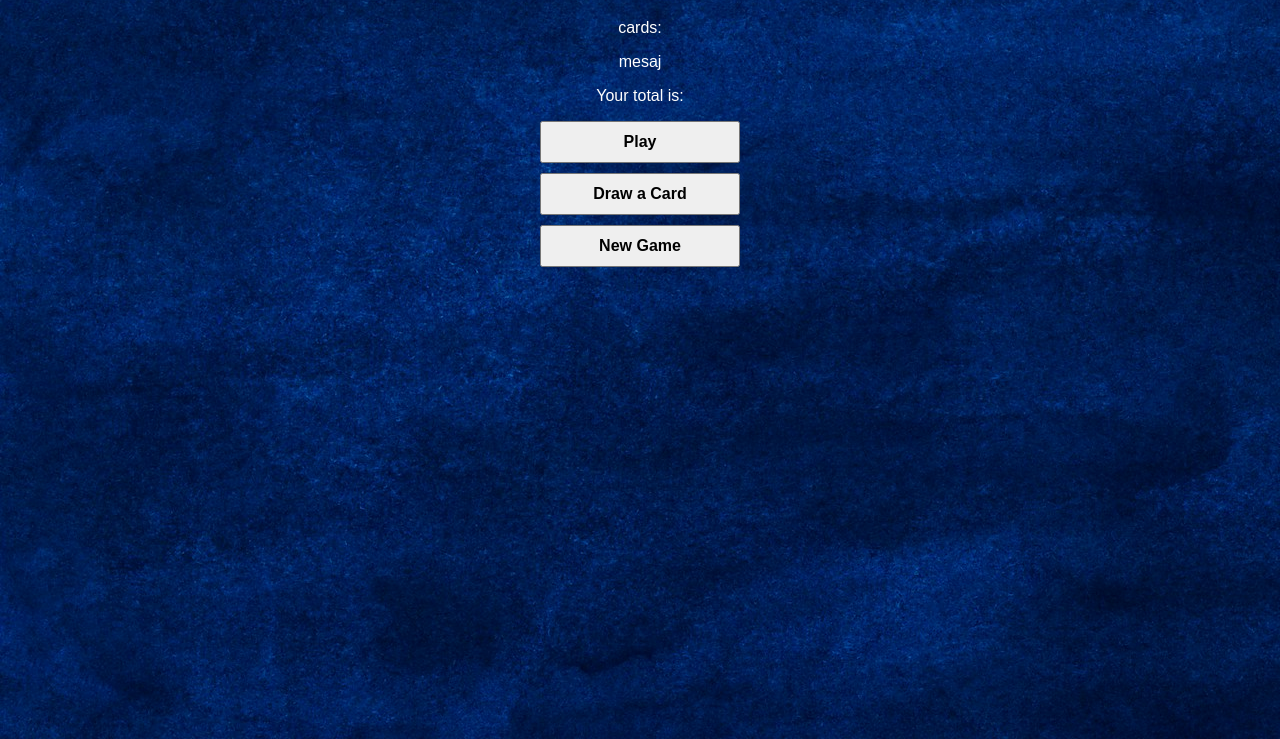
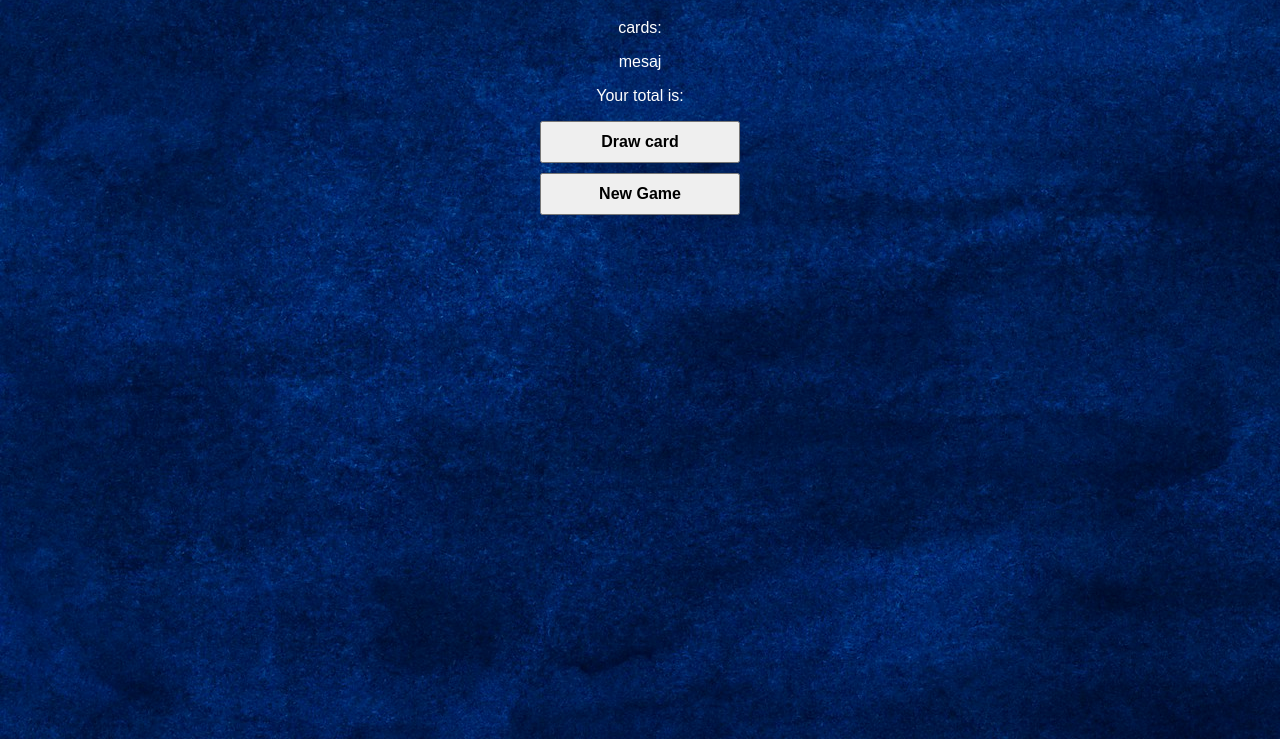
Before and after one commit to Alex-Mano/Black-Jack-Game-, a plain HTML site: page index.html in a window 1280 px wide. Shown: the part 61-800 px from the top of the page. Drawn offline with Linux system fonts and the light colour scheme.

Commit message:
Update index.html

```diff
--- a/index.html
+++ b/index.html
@@ -12,8 +12,8 @@
         <p id="cards-el"> cards: </p>
         <p id="message-el"> mesaj </p>
         <p id="sum-el">Your total is:</p>
-        <button onclick= "gameLoop()" >Play</button>
-        <button onclick= "drawCard()">Draw a Card</button>
+        <button onclick= "gameLoop()" >Draw card</button>
+
         <button onclick="newGame()"> New Game</button>
 
     </div>
```
